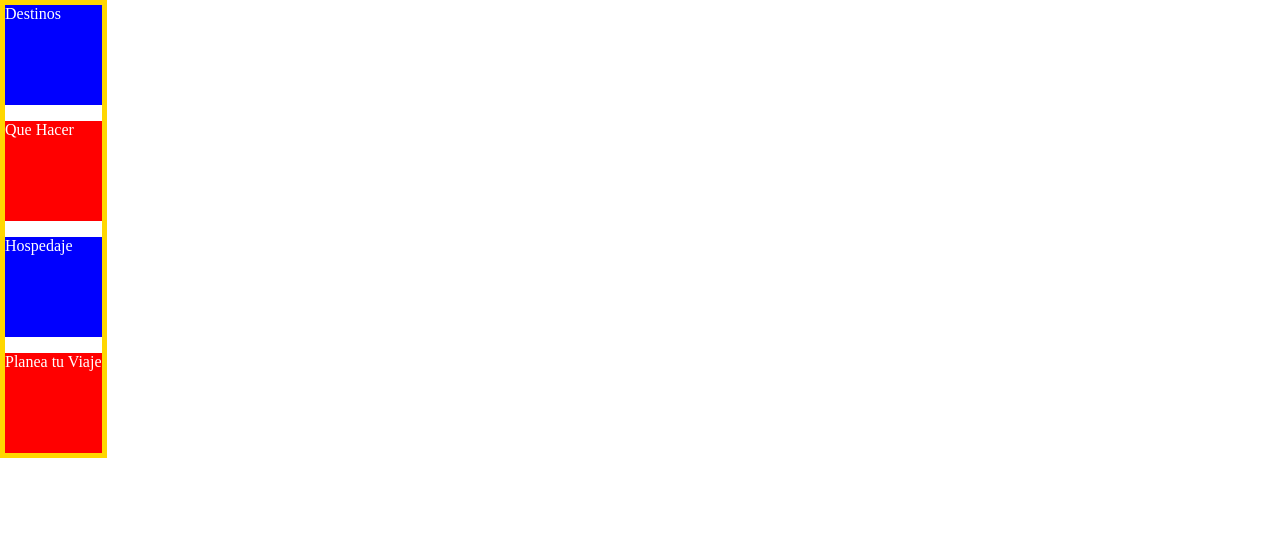
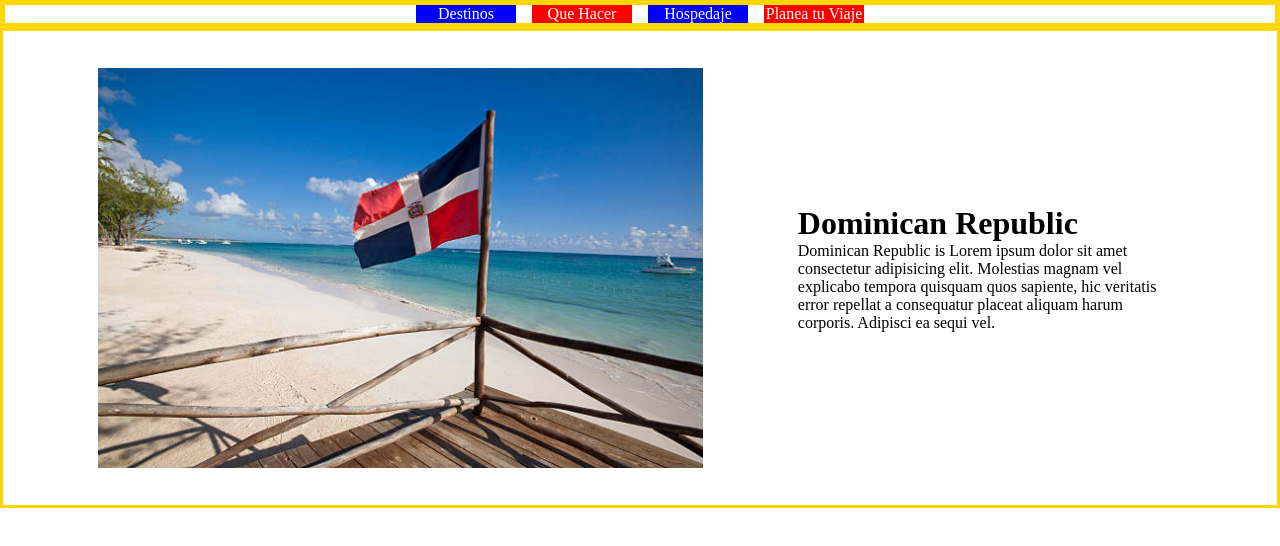
Before and after one commit to EdwardS02/flexbox, a plain HTML site: page index.html in a window 1280 px wide. Drawn offline with Linux system fonts and the light colour scheme.

Commit message:
Center 2 divs on the page

```diff
--- a/index.html
+++ b/index.html
@@ -15,5 +15,12 @@
             <li class="red">Planea tu Viaje</li>
         </ul>
     </div>
+    <div class="img-container">
+        <img src="./img/dominican-flag.jpg" alt="Dominican flag with beautiful beach in the background" class="dom">
+        <div class="text">
+            <h1>Dominican Republic</h1>
+            <p>Dominican Republic is Lorem ipsum dolor sit amet consectetur adipisicing elit. Molestias magnam vel explicabo tempora quisquam quos sapiente, hic veritatis error repellat a consequatur placeat aliquam harum corporis. Adipisci ea sequi vel.</p>
+        </div>
+    </div>
 </body>
 </html>
--- a/style.css
+++ b/style.css
@@ -7,13 +7,14 @@
 .navbar > li {
     list-style: none;
     flex-basis: 100px;
+    text-align: center;
 }
 
 .navbar {
-    display: inline-flex;
+    display: flex;
     gap: 1rem;
-    flex-direction: column;
     border: 5px solid gold;
+    justify-content: center;
 }
 
 .red {
@@ -25,3 +26,20 @@
     color: white;
     background-color: blue;
 }
+
+.img-container {
+    display: flex;
+    height: 60vh;
+    border: 3px solid gold;
+    justify-content: space-evenly;
+    align-items: center;
+}
+
+.dom {
+    height: 400px;
+}
+
+.text {
+    width: 30vw;
+
+}
```
Also changed, not shown: img/dominican-flag.jpg (added).
